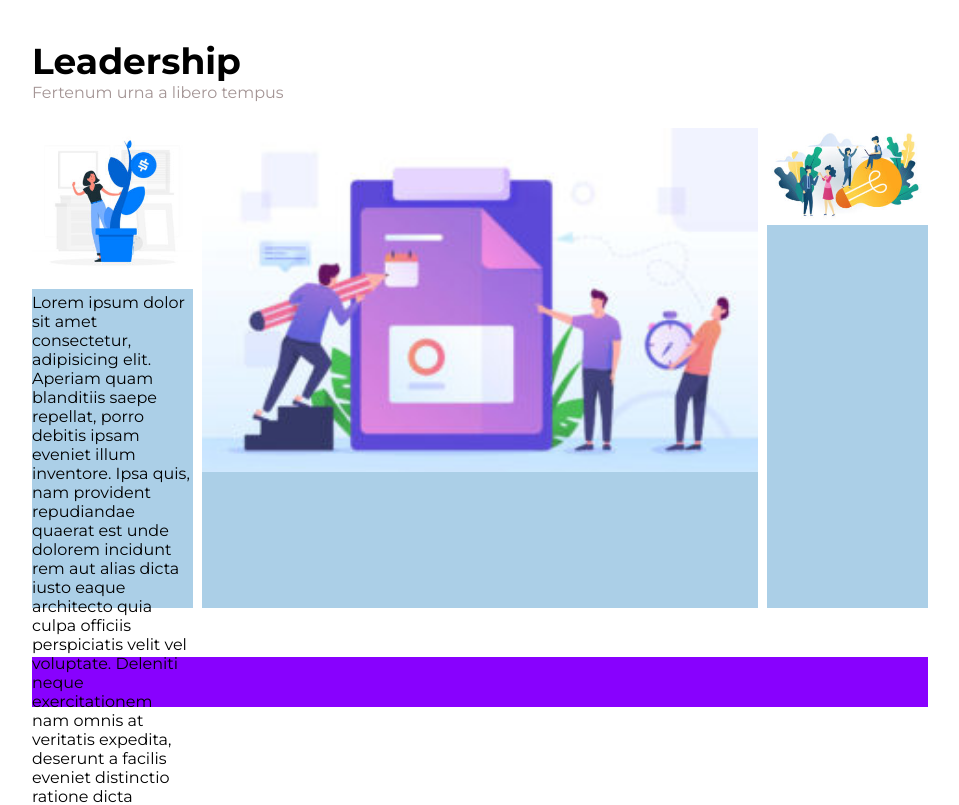
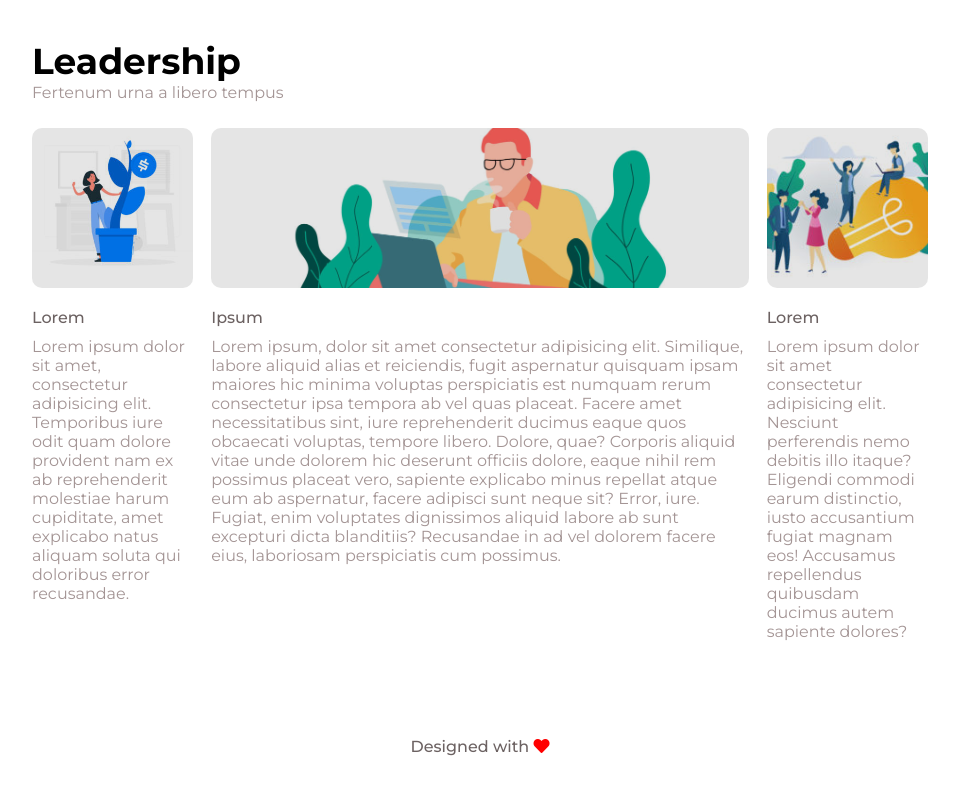
Before and after one commit to gfederica/htmlcss-wp, a plain HTML site: page index.html in a window 1280 px wide. Shown: the part 780-1585 px from the top of the page, without its empty margins (160-1119 px from the left). Drawn offline with Linux system fonts and the light colour scheme.

Commit message:
completato

```diff
--- a/css/style.css
+++ b/css/style.css
@@ -61,11 +61,13 @@ nav ul li {
     font-size: 16px;
 }
 
+
+/* second banner */
 .second {
     margin-top: 50px;
+    margin-bottom: 120px;
 }
 
-/* second banner */
 .top {
     height: 80px;
 }
@@ -82,28 +84,62 @@ nav ul li {
 
 .middle {
     float: left;
-    width: 62%;
-    background-color: #ABCFE7;
-    margin: 1% 1%;
+    width: 60%;
+    margin: 1% 2%;
 }
 
 .left, .right {
     float: left;
     width: 18%;
-    background-color: #ABCFE7;
     margin-top: 1%;
-
 }
 
 .left, .right, .middle {
     height: 60vh;
 }
 
-.sidepic img,
-.middlepic img
- {
-    width: 100%;
-    object-fit: contain;
+
+ /* pictures */
+.leftpic {
+    background-image: url(../img/img-1.jpg);
+    background-size:cover;
+}
+
+.middlepic {
+    background-image: url(../img/banner-2.jpg);
+    background-size:90%;
+    background-position: center;
+
+}
+.rightpic {
+    background-image: url(../img/img-3.jpg);
+    background-size:cover;
+    background-position: center;
+
+}
+
+
+.leftpic,
+.middlepic,
+.rightpic {
+    height: 20vh;
+    background-color: rgba(0, 0, 0, 0.1);
+    background-blend-mode: overlay;
+    border-radius: 10px;
+}
+
+
+/* paragraphs */
+.top-paragraph {
+    padding-top: 20px;
+    color: #6C6262;
+    font-weight: 500;
+}
+
+.paragraph {
+    padding-top: 10px;
+    font-size: 16px;
+    color: #A49595;
 }
 
 
@@ -118,5 +154,11 @@ nav ul li {
 /* footer */
 footer {
     height: 50px;
-    background-color: #8801FE;
+    text-align: center;
+    color: #6C6262;
+    font-size: 16px;
+    font-weight: 500;
 }
+.fa-heart {
+    color: red;
+}
--- a/index.html
+++ b/index.html
@@ -7,6 +7,7 @@
     <link rel="stylesheet" href="css/style.css">
     <link rel="preconnect" href="https://fonts.gstatic.com">
     <link href="https://fonts.googleapis.com/css2?family=Montserrat:wght@200;300;400;500;700;900&display=swap" rel="stylesheet">
+    <link rel="stylesheet" href="https://cdnjs.cloudflare.com/ajax/libs/font-awesome/5.15.3/css/all.min.css" integrity="sha512-iBBXm8fW90+nuLcSKlbmrPcLa0OT92xO1BIsZ+ywDWZCvqsWgccV3gFoRBv0z+8dLJgyAHIhR35VZc2oM/gI1w==" crossorigin="anonymous" />
     <title>Neori - Wordpress Theme</title>
 </head>
 <body>
@@ -42,19 +43,25 @@
                 <p>Fertenum urna a libero tempus</p>
             </div>
             <aside class="left">
-                <div class="sidepic"><img src="img/img-1.jpg" alt=""></div>
-                <p class="paragraph">Lorem ipsum dolor sit amet consectetur, adipisicing elit. Aperiam quam blanditiis saepe repellat, porro debitis ipsam eveniet illum inventore. Ipsa quis, nam provident repudiandae quaerat est unde dolorem incidunt rem aut alias dicta iusto eaque architecto quia culpa officiis perspiciatis velit vel voluptate. Deleniti neque exercitationem nam omnis at veritatis expedita, deserunt a facilis eveniet distinctio ratione dicta doloremque illum quibusdam tenetur corrupti earum illo voluptates! Rem odio sed ea. Autem, hic modi obcaecati fugit quae labore excepturi laudantium recusandae. Saepe natus delectus adipisci qui dolorum fugit recusandae maxime consectetur sint laboriosam, deleniti libero ipsum voluptatibus accusantium facere eos exercitationem!</p>
+                <div class="leftpic"></div>
+                <p class="top-paragraph">Lorem</p>
+                <p class="paragraph">Lorem ipsum dolor sit amet, consectetur adipisicing elit. Temporibus iure odit quam dolore provident nam ex ab reprehenderit molestiae harum cupiditate, amet explicabo natus aliquam soluta qui doloribus error recusandae.</p>
             </aside>
             <article class="middle">
-                <div class="middlepic"><img src="img/img-2.jpg" alt=""></div>
+                <div class="middlepic"></div>
+                <p class="top-paragraph">Ipsum</p>
+                <p class="paragraph">Lorem ipsum, dolor sit amet consectetur adipisicing elit. Similique, labore aliquid alias et reiciendis, fugit aspernatur quisquam ipsam maiores hic minima voluptas perspiciatis est numquam rerum consectetur ipsa tempora ab vel quas placeat. Facere amet necessitatibus sint, iure reprehenderit ducimus eaque quos obcaecati voluptas, tempore libero. Dolore, quae? Corporis aliquid vitae unde dolorem hic deserunt officiis dolore, eaque nihil rem possimus placeat vero, sapiente explicabo minus repellat atque eum ab aspernatur, facere adipisci sunt neque sit? Error, iure. Fugiat, enim voluptates dignissimos aliquid labore ab sunt excepturi dicta blanditiis? Recusandae in ad vel dolorem facere eius, laboriosam perspiciatis cum possimus.</p>
             </article>
             <aside class="right">
-                <div class="sidepic"><img src="img/img-3.jpg" alt=""></div>
-                <p class="paragraph"></p>
+                <div class="rightpic"></div>
+                <p class="top-paragraph">Lorem</p>
+                <p class="paragraph">Lorem ipsum dolor sit amet consectetur adipisicing elit. Nesciunt perferendis nemo debitis illo itaque? Eligendi commodi earum distinctio, iusto accusantium fugiat magnam eos! Accusamus repellendus quibusdam ducimus autem sapiente dolores?</p>
             </aside>
         </section>
         <!-- /sezione blu -->
     </main>
-    <footer></footer>
+    <footer>
+        Designed with <i class="fas fa-heart"></i>
+    </footer>
 </body>
 </html>
```
